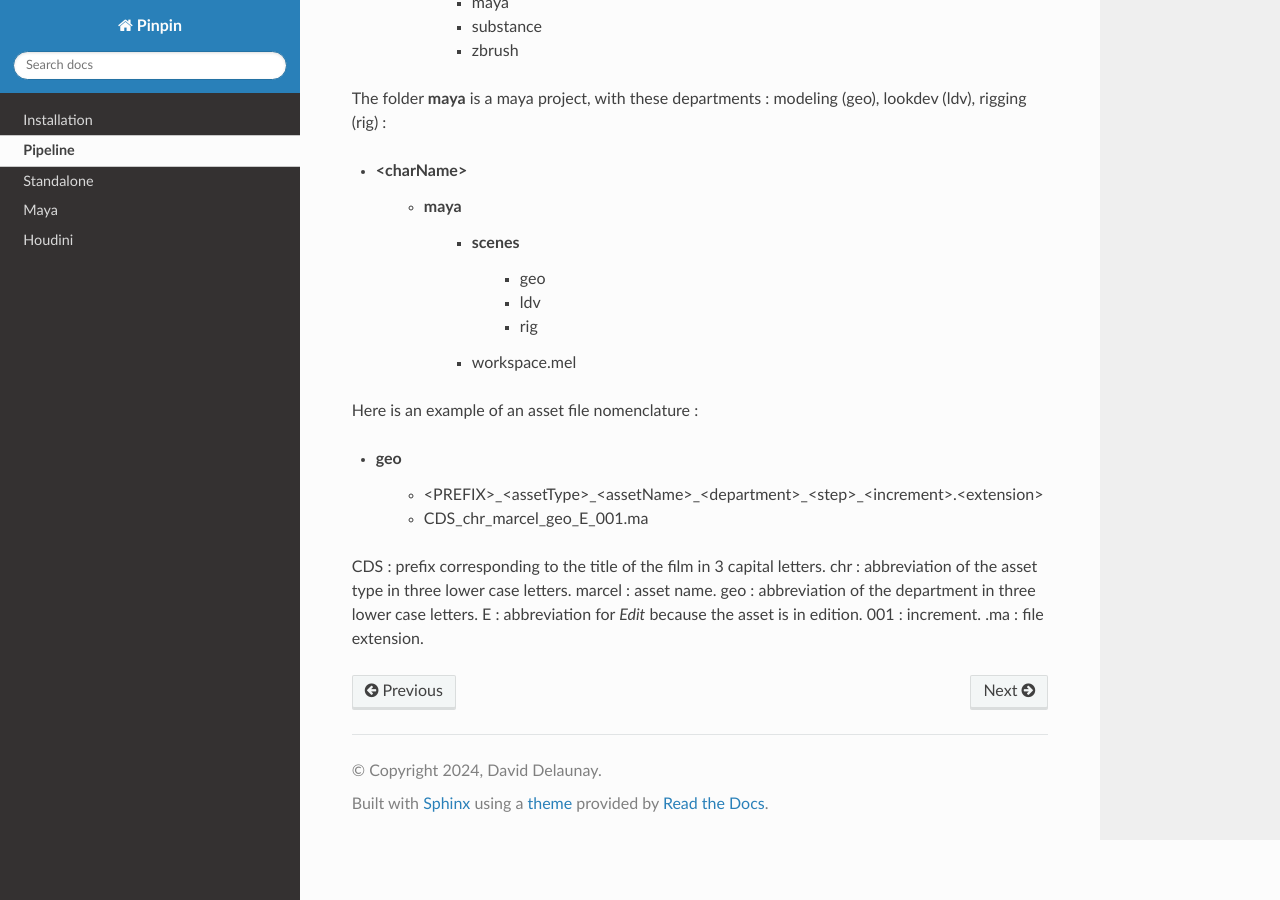
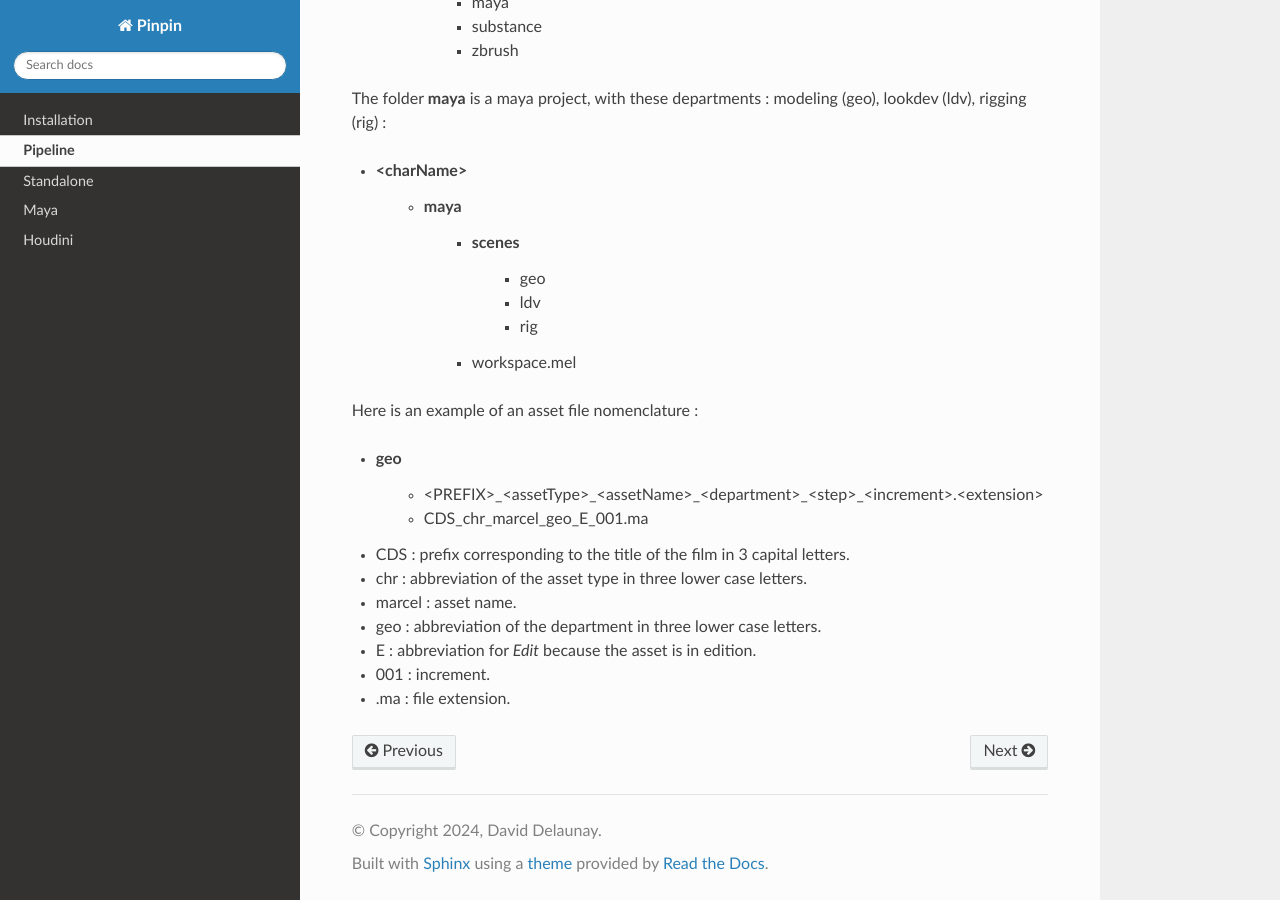
Before and after one commit to DavidDelaunay43/Pinpin, a Sphinx documentation site: the page built from documentation/source/pipeline.rst, in a window 1280 px wide and 900 px high, scrolled down 1338 px. Built offline with Sphinx 7.4.7 and the Read the Docs theme 2.0.0, drawn with Linux system fonts in a browser that asks for light colours.

Commit message:
update doc

```diff
--- a/documentation/source/pipeline.rst
+++ b/documentation/source/pipeline.rst
@@ -67,10 +67,10 @@ Here is an example of an asset file nomenclature :
     * <PREFIX>_<assetType>_<assetName>_<department>_<step>_<increment>.<extension>
     * CDS_chr_marcel_geo_E_001.ma
 
-CDS : prefix corresponding to the title of the film in 3 capital letters.
-chr : abbreviation of the asset type in three lower case letters.
-marcel : asset name.
-geo : abbreviation of the department in three lower case letters.
-E : abbreviation for *Edit* because the asset is in edition.
-001 : increment.
-.ma : file extension.
+* CDS : prefix corresponding to the title of the film in 3 capital letters.
+* chr : abbreviation of the asset type in three lower case letters.
+* marcel : asset name.
+* geo : abbreviation of the department in three lower case letters.
+* E : abbreviation for *Edit* because the asset is in edition.
+* 001 : increment.
+* .ma : file extension.
```
Also changed, not shown: 2 other files.
